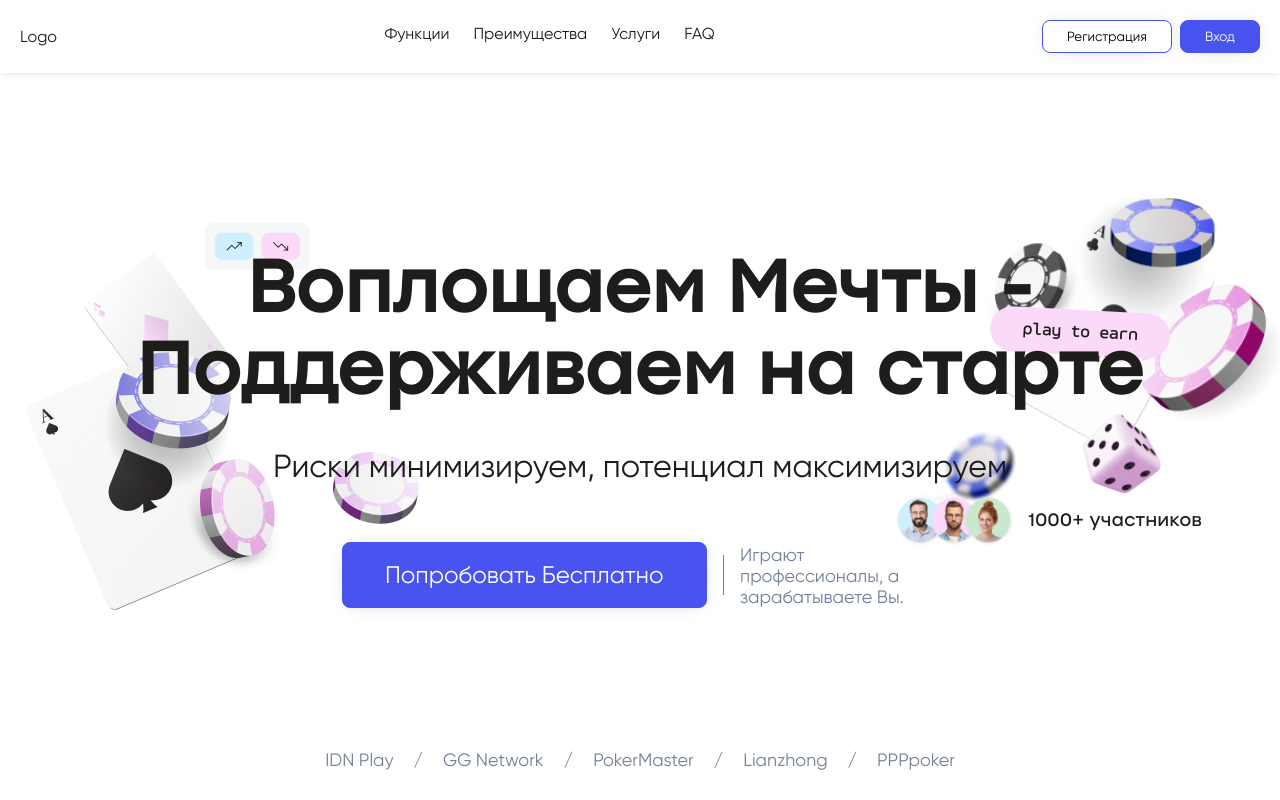
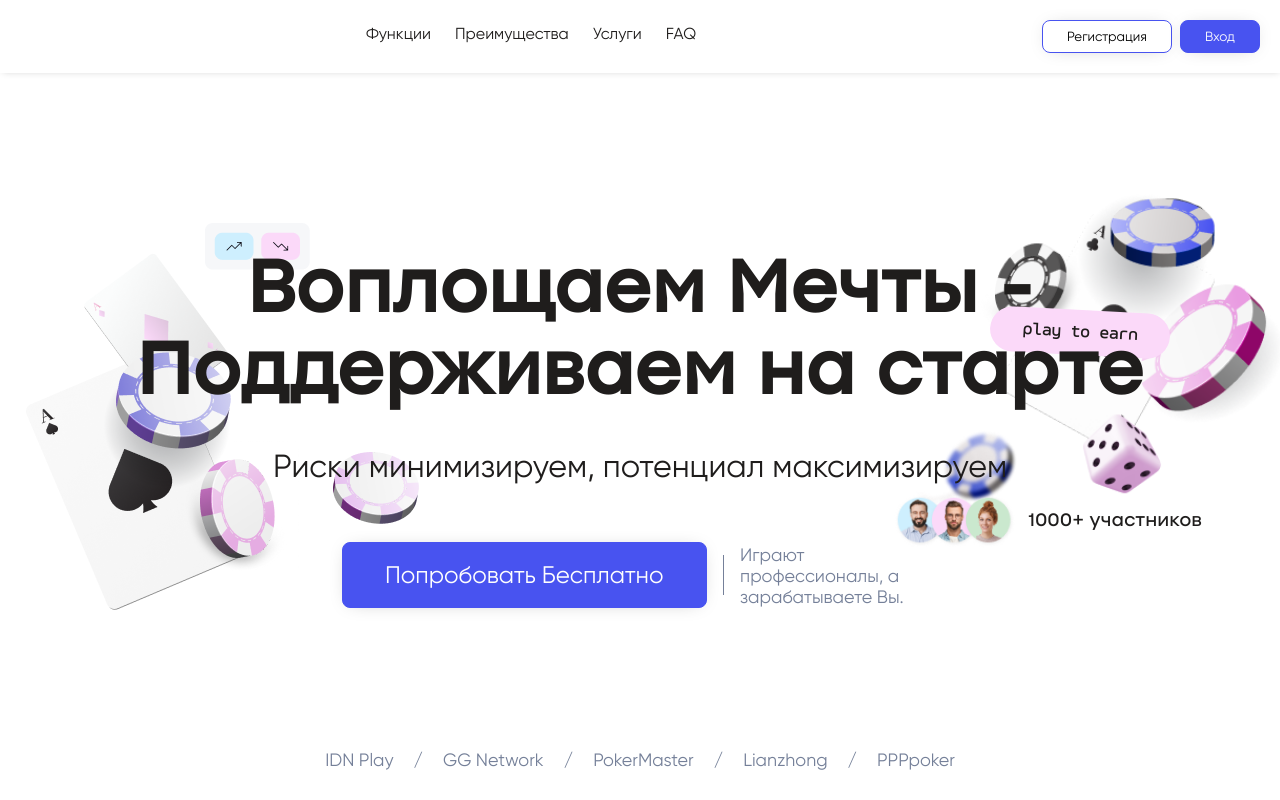
Before and after one commit to whiteechocolatee/landing, a Next.js app: page / in a window 1280 px wide. Shown: the top 800 px of the page. Built offline with nearby package versions, Linux system fonts and the light colour scheme.

Commit message:
client fixes

```diff
--- a/components/header/header.tsx
+++ b/components/header/header.tsx
@@ -121,7 +121,7 @@ const HeaderButtons: React.FC = () => (
 );
 
 export const Logo: React.FC = () => {
-  return <Link href='/'>Logo</Link>;
+  return <Link href='/'>{/* LOGO PLACE */}</Link>;
 };
 
 const BurgerButton: React.FC<BurgerButtonProps> = ({
```
